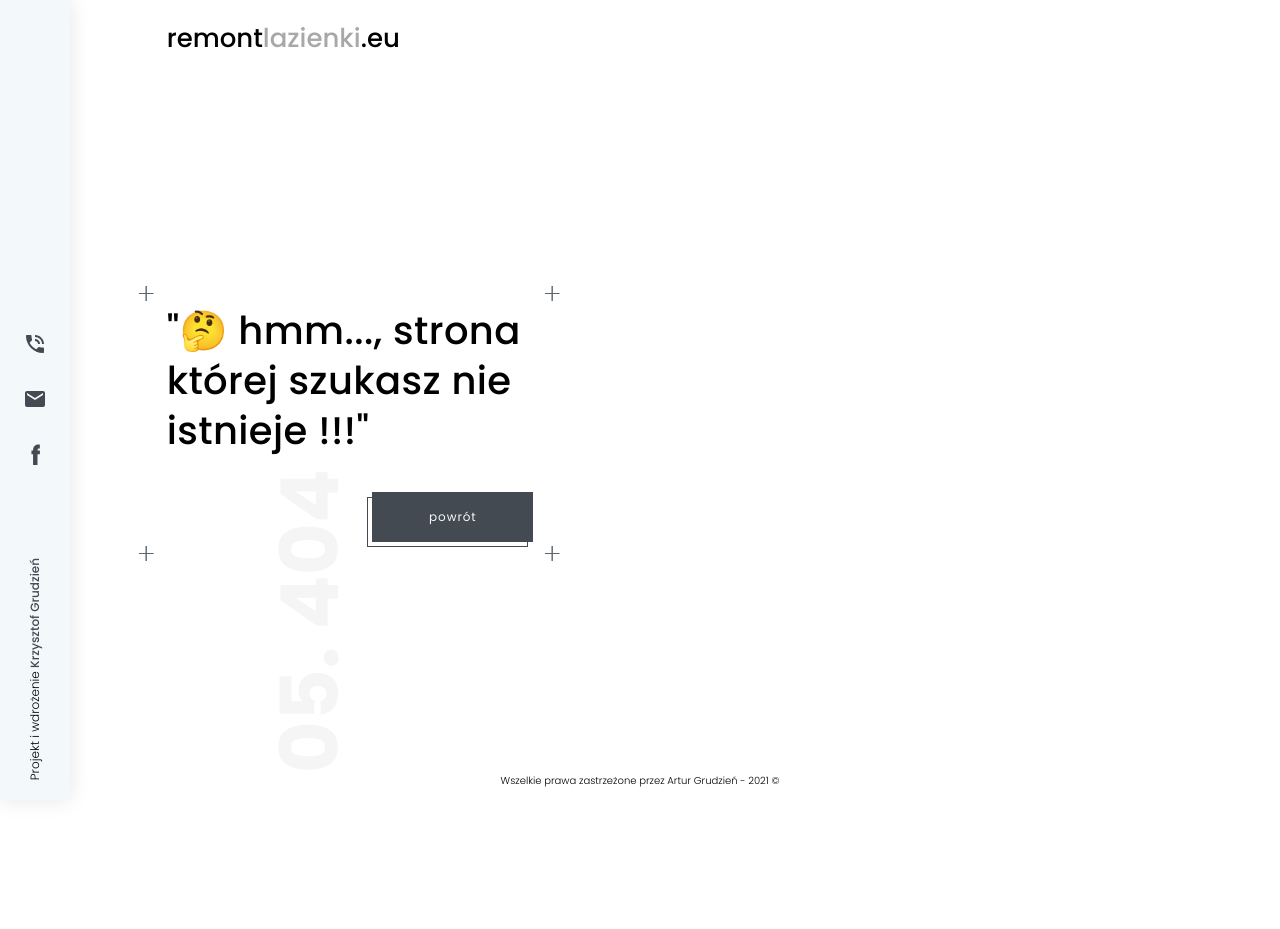
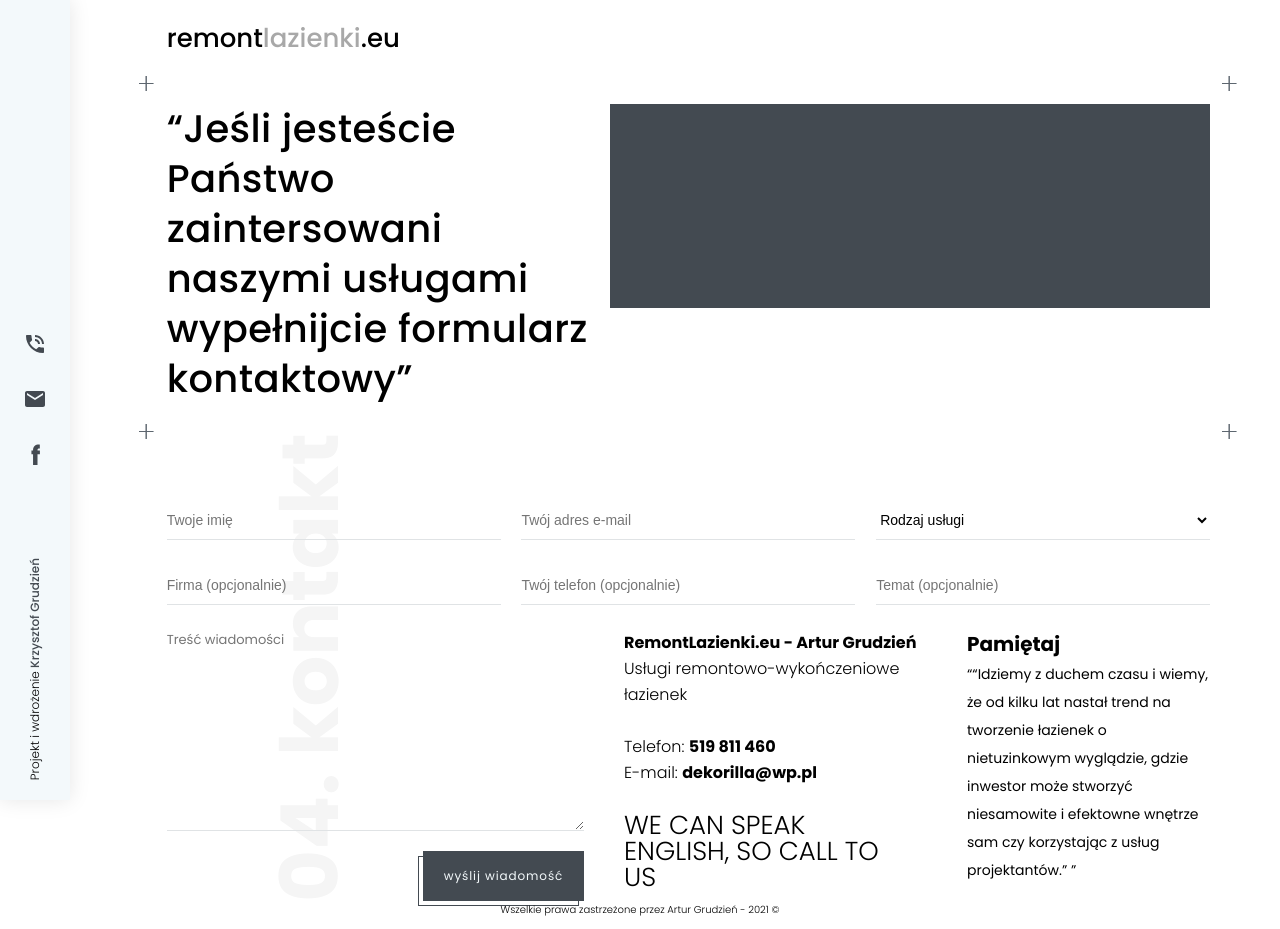
Before and after one commit to KrzysztofGrudzien/RemontLazienki, a React (Create React App) app: page / in a window 1280 px wide. Before the commit this address had no page. Before the commit the page ends 800 px from the top, so only its background shows below. Built offline with nearby package versions, Linux system fonts and the light colour scheme.

Commit message:
add content to the contact page and style it

```diff
--- a/src/components/App/App.js
+++ b/src/components/App/App.js
@@ -5,7 +5,8 @@ import Main from '../Main/Main';
 import appStyles from './App.module.scss';
 // import PageAbout from '../../pages/About/About';
 // import PageServices from '../../pages/Services/Services';
-import Page404 from '../../pages/404/404';
+// import Page404 from '../../pages/404/404';
+import PageContact from '../../pages/Contact/Contact';
 
 const App = () => {
     return (
@@ -16,7 +17,8 @@ const App = () => {
                 <Main>
                     {/* <PageAbout></PageAbout> */}
                     {/* <PageServices></PageServices> */}
-                    <Page404 />
+                    {/* <Page404 /> */}
+                    <PageContact />
                 </Main>
                 <Footer />
             </div>
--- a/src/pages/Contact/Contact.js
+++ b/src/pages/Contact/Contact.js
@@ -0,0 +1,118 @@
+import React from 'react';
+import contactStyles from './Contact.module.scss';
+import TemplateHero from '../../components/Templates/TemplateHero/TemplateHero';
+import LinkButton from '../../components/Buttons/LinkButton/LinkButton';
+
+const ContactPage = () => {
+    return (
+        <>
+            <TemplateHero>
+                <section className={contactStyles.contactHero}>
+                    <h2>
+                        “Jeśli jesteście Państwo zaintersowani naszymi usługami
+                        wypełnijcie formularz kontaktowy”
+                    </h2>
+                </section>
+                <div className={contactStyles.contactRandomImage}></div>
+            </TemplateHero>
+            <div className={contactStyles.contactFormContainer}>
+                <form action='#' className={contactStyles.form}>
+                    <div className={contactStyles.formInputWrapper}>
+                        <input
+                            type='text'
+                            className={contactStyles.formInputName}
+                            placeholder='Twoje imię'
+                        />
+                    </div>
+                    <div className={contactStyles.formInputWrapper}>
+                        <input
+                            type='email'
+                            className={contactStyles.formInputEmail}
+                            placeholder='Twój adres e-mail'
+                        />
+                    </div>
+                    <div className={contactStyles.formInputWrapper}>
+                        <select className={contactStyles.formInputServiceType}>
+                            <option value='Rodzaj usługi'>Rodzaj usługi</option>
+                            <option value='opcja 1'>Opcja 1</option>
+                            <option value='opcja 2'>Opcja 2</option>
+                            <option value='opcja 3'>Opcja 3</option>
+                            <option value='opcja 4'>Opcja 4</option>
+                            <option value='opcja 5'>Opcja 5</option>
+                        </select>
+                    </div>
+                    <div className={contactStyles.formInputWrapper}>
+                        <input
+                            type='text'
+                            className={contactStyles.formInputCompany}
+                            placeholder='Firma (opcjonalnie)'
+                        />
+                    </div>
+                    <div className={contactStyles.formInputWrapper}>
+                        <input
+                            type='text'
+                            className={contactStyles.formInputPhone}
+                            placeholder='Twój telefon (opcjonalnie)'
+                        />
+                    </div>
+                    <div className={contactStyles.formInputWrapper}>
+                        <input
+                            type='text'
+                            className={contactStyles.formInputSubject}
+                            placeholder='Temat (opcjonalnie)'
+                        />
+                    </div>
+                    <div className={contactStyles.formInputWrapperTextArea}>
+                        <textarea
+                            cols='30'
+                            rows='10'
+                            placeholder='Treść wiadomości'
+                            className={contactStyles.formTextArea}
+                        />
+                        <LinkButton to='/'>wyślij wiadomość</LinkButton>
+                    </div>
+                    <div className={contactStyles.formInfoWrapper}>
+                        <div className={contactStyles.formInfoData}>
+                            <p className={contactStyles.formInfoDataCompany}>
+                                <strong>
+                                    RemontLazienki.eu - Artur Grudzień
+                                </strong>
+                                <br />
+                                Usługi remontowo-wykończeniowe łazienek
+                                <br />
+                                <br />
+                                Telefon: <strong>519 811 460</strong>
+                                <br />
+                                E-mail: <strong>dekorilla@wp.pl</strong>
+                                <br />
+                                <br />
+                                <span
+                                    className={
+                                        contactStyles.formInfoDataCompanyImportant
+                                    }
+                                >
+                                    WE CAN SPEAK ENGLISH, SO CALL TO US
+                                </span>
+                            </p>
+                        </div>
+                        <div className={contactStyles.formInfoQuote}>
+                            <div>
+                                <strong>Pamiętaj</strong>
+                            </div>
+                            <q>
+                                “Idziemy z duchem czasu i wiemy, że od kilku lat
+                                nastał trend na tworzenie łazienek o
+                                nietuzinkowym wyglądzie, gdzie inwestor może
+                                stworzyć niesamowite i efektowne wnętrze sam czy
+                                korzystając z usług projektantów.”{' '}
+                            </q>
+                        </div>
+                    </div>
+                </form>
+            </div>
+            <span id='page-id'>04. kontakt</span>
+        </>
+    );
+};
+
+export default ContactPage;
--- a/src/pages/Contact/Contact.module.scss
+++ b/src/pages/Contact/Contact.module.scss
@@ -0,0 +1,96 @@
+@import '../../styles/variables.scss';
+
+.contactHero {
+    align-self: flex-start;
+    display: flex;
+    grid-column-start: 1;
+    grid-column-end: 6;
+    margin-top: 2.8rem;
+}
+
+.contactRandomImage {
+    align-self: flex-start;
+    background-color: $color-primary;
+    grid-column-start: 6;
+    grid-column-end: 13;
+    min-height: 20.4rem;
+    margin-top: 2.8rem;
+    margin-bottom: 0;
+    position: relative;
+}
+
+.contactFormContainer {
+    grid-column-start: 2;
+    grid-column-end: 13;
+}
+
+.form {
+    display: flex;
+    flex-wrap: wrap;
+    justify-content: space-between;
+    margin-top: 4rem;
+    width: 100%;
+
+    &InputPhone,
+    &InputEmail,
+    &InputName,
+    &InputSubject,
+    &InputCompany,
+    &InputServiceType {
+        border: none;
+        border-bottom: 1px solid lighten($color-primary, 60%);
+        background: none;
+        font-size: 1.4rem;
+        height: 4rem;
+        margin-bottom: 2.5rem;
+    }
+
+    &TextArea {
+        border: none;
+        border-bottom: 1px solid lighten($color-primary, 60%);
+        background: none;
+        font-size: 1.3rem;
+        font-family: 'Poppins', sans-serif;
+        margin-bottom: 2rem;
+    }
+
+    &InputWrapper {
+        display: flex;
+        flex-direction: column;
+        width: 32%;
+    }
+
+    &InputWrapperTextArea {
+        display: flex;
+        flex-direction: column;
+        width: 40%;
+    }
+
+    &InfoWrapper {
+        display: flex;
+        font-size: 2rem;
+        line-height: 2.8rem;
+        padding-left: 4rem;
+        width: 60%;
+    }
+
+    &InfoDataCompanyImportant {
+        display: block;
+        font-size: 2.6rem;
+        text-transform: uppercase;
+    }
+
+    &InfoData,
+    &InfoQuote {
+        width: 50%;
+    }
+
+    &InfoQuote {
+        padding-left: 5rem;
+        font-size: 1.4rem;
+
+        strong {
+            font-size: 2rem;
+        }
+    }
+}
```
